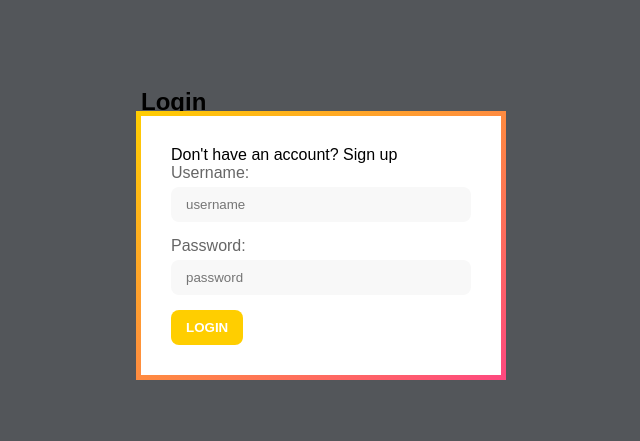
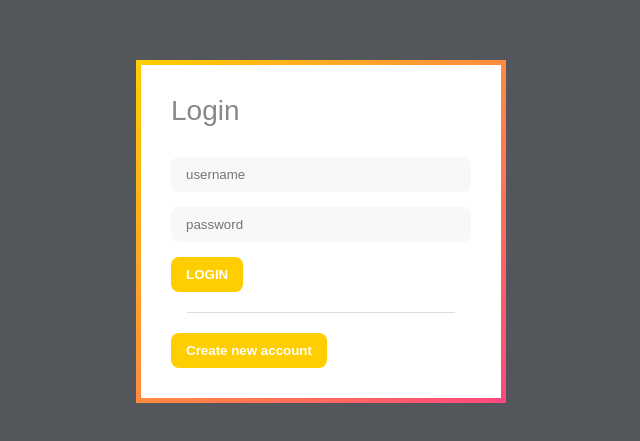
Before and after one commit to martinstojmenovski/Friends, a React (Create React App) app in the folder frontend/frontendapp/: page / in a window 1280 px wide. Shown: the part 169-610 px from the top of the page, without its empty margins (319-959 px from the left). Built offline with nearby package versions, Linux system fonts and the light colour scheme.

Commit message:
handling errors from data

```diff
--- a/frontend/frontendapp/src/App.js
+++ b/frontend/frontendapp/src/App.js
@@ -3,19 +3,26 @@ import LoginForm from "./components/LoginForm";
 import LoginPage from "./components/LoginPage";
 function App() {
 
-  const [ user, setUser ] = useState("");
-  const [ username, setUsername ] = useState("");
-  const  [ error, setError] = useState("");
+  const [user, setUser] = useState("");
+  const [username, setUsername] = useState("");
+  const [error, setError] = useState("");
 
   const userName = (details) => {
     setUsername(details)
   }
 
   const Login = (details) => {
-    if(details.token) {
+    console.log(details)
+    if (details.token) {
       setUser(details.token)
+    } else if (details.non_field_errors) {
+      setError(details.non_field_errors[0])
+    } else if (details.username) {
+      setError(details.username[0])
+    } else if (details.password) {
+      setError(details.password[0])
     } else {
-      setError("Details do not match!")
+      setError("")
     }
   }
 
@@ -26,10 +33,10 @@ function App() {
 
   return (
     <div className="App">
-      {(user !="") ? (
-        <LoginPage Logout={Logout} username={username.username}/>
+      {(user != "") ? (
+        <LoginPage Logout={Logout} username={username.username} />
 
-      ) : ( <LoginForm Login={Login} userName={userName} error={error} />)}
+      ) : (<LoginForm Login={Login} userName={userName} error={error} />)}
     </div>
   );
 }
--- a/frontend/frontendapp/src/components/LoginForm.js
+++ b/frontend/frontendapp/src/components/LoginForm.js
@@ -6,7 +6,7 @@ function LoginForm({ Login, error, userName }) {
     const [active, setActive] = useState("login")
 
     const submitHandler = e => {
-        e.preventDefault();
+        e.preventDefault()
         userName(details)
         fetch('http://127.0.0.1:8000/auth/', {
             method: 'POST',
@@ -17,27 +17,28 @@ function LoginForm({ Login, error, userName }) {
             .then(data => Login(data))
     }
 
-
-
     return (
         <div>
-            <h2 onClick={() => setActive("login")}>Login</h2>
+            {/* <h2 onClick={() => setActive("login")}>Login</h2> */}
+
             {active === "login" && <form onSubmit={submitHandler}>
                 <div className="form-inner">
-                    <p>Don't have an account? <span onClick={() => setActive("register")}>Sign up</span></p>
+                    <h2>Login</h2>
                     <div className="form-group">
-                        <label htmlFor="email">Username: </label>
+                        {/* <label htmlFor="email">Username: </label> */}
                         <input placeholder="username" type="text" name="username" id="email" onChange={e => setDetails({ ...details, username: e.target.value })} value={details.username} />
                     </div>
                     <div className="form-group">
-                        <label htmlFor="passwprd">Password: </label>
+                        {/* <label htmlFor="passwprd">Password: </label> */}
                         <input placeholder="password" type="password" name="password" id="password" onChange={e => setDetails({ ...details, password: e.target.value })} value={details.password} />
                     </div>
                     <input type="submit" value="LOGIN" />
                     {(error != "") ? (<div className="error">{error}</div>) : ""}
+                    <div className="_8icz"></div>
+                    <button onClick={() => setActive("register")}>Create new account</button>
                 </div>
             </form>}
-            {active === "register" && <Register />}
+            {active === "register" && <Register setActive={setActive} />}
         </div>
     );
 
--- a/frontend/frontendapp/src/components/LoginPage.js
+++ b/frontend/frontendapp/src/components/LoginPage.js
@@ -1,4 +1,5 @@
-import React, { useState } from "react";
+import React from "react";
+
 function LoginPage(props) {
     return (
         <div className="App">
--- a/frontend/frontendapp/src/components/RegisterForm.js
+++ b/frontend/frontendapp/src/components/RegisterForm.js
@@ -1,23 +1,44 @@
 import React, { useState } from "react";
-function Register() {
+function Register(props) {
 
-    const [details, setDetails] = useState({ username: "", password: "" });
+    const [details, setDetails] = useState({ username: "", password: "", confirm: "" });
+    const [error, setError] = useState("");
 
-    const register = e => {
+    const createAccount = e => {
         e.preventDefault();
+        if (details.password !== details.confirm) {
+            setError("The password confirmation does not match.")
+        } else {
+            fetch('http://127.0.0.1:8000/api/users/', {
+                method: 'POST',
+                headers: { 'Content-Type': 'application/json' },
+                body: JSON.stringify(details)
+            })
+                .then(data => data.json())
+                .then(data => handleErrors(data))
+        }
 
-        fetch('http://127.0.0.1:8000/api/users/', {
-            method: 'POST',
-            headers: { 'Content-Type': 'application/json' },
-            body: JSON.stringify(details)
-        })
     }
 
+    const handleErrors = (details) => {
+        console.log(details)
+        if (details.password && details.username) {
+            setError(details.password[0] + " " + details.username[0])
+        } else if (details.username) {
+            setError(details.username[0])
+        } else {
+            setError("Account has been successfully created.")
+        }
+    }
 
     return (
         <div >
-            <form onClick={register}>
+            <form onSubmit={createAccount}>
+
                 <div className="form-inner">
+                <div className="x" onClick={() => props.setActive("login")}>X</div>
+                <h2 >Create your account</h2>
+
                     <div className="form-group">
                         <input placeholder="username" type="text" name="username" id="email" onChange={e => setDetails({ ...details, username: e.target.value })} value={details.username} />
                     </div>
@@ -25,9 +46,10 @@ function Register() {
                         <input placeholder="password" type="password" name="password" id="password" onChange={e => setDetails({ ...details, password: e.target.value })} value={details.password} />
                     </div>
                     <div className="form-group">
-                        <input placeholder="re-enter password"  />
+                        <input placeholder="re-enter password" type="password" name="confirm" id="confirm" onChange={e => setDetails({ ...details, confirm: e.target.value })} value={details.confirm} />
                     </div>
-                    <input type="submit" value="Create account"  />
+                    <input type="submit" value="Create account" />
+                    {(error != "") ? (<div className="error">{error}</div>) : ""}
                 </div>
             </form>
 
--- a/frontend/frontendapp/src/index.css
+++ b/frontend/frontendapp/src/index.css
@@ -66,10 +66,11 @@ form .form-inner .form-group {
     transition: 0.4s;
 }
 form .form-inner .form-group input:focus {
-    box-shadow: 0px 0px 3px rgba(0,0,0, 0.2);
+    box-shadow: 0px 0px 3px rgba(0,0,0, 0.3);
 }
 form .form-inner input[type="submit"],
-.welcome button {
+.welcome button,
+.form-inner button {
     display: inline-block;
     padding: 10px 15px;
     border-radius: 8px;
@@ -82,7 +83,8 @@ form .form-inner input[type="submit"],
     cursor: pointer;
 }
 form .form-inner input[type="submit"]:hover,
-.welcome button:hover {
+.welcome button:hover,
+.form-inner button:hover {
     background-position: 100% 0%;
 }
 .welcome {
@@ -102,3 +104,19 @@ form .form-inner input[type="submit"]:hover,
     font-weight: 700;
 
 }
+._8icz {
+    align-items: center;
+    border-bottom: 1px solid #dadde1;
+    display: flex;
+    margin: 20px 16px;
+    text-align: center;
+}
+.x {
+    margin: none;
+    display: flex;
+    flex-direction: row-reverse;
+    position: relative;
+    left: 22px;
+    bottom: 23px;
+
+}
```
Lines whose indentation alone changed are shown as unchanged.
